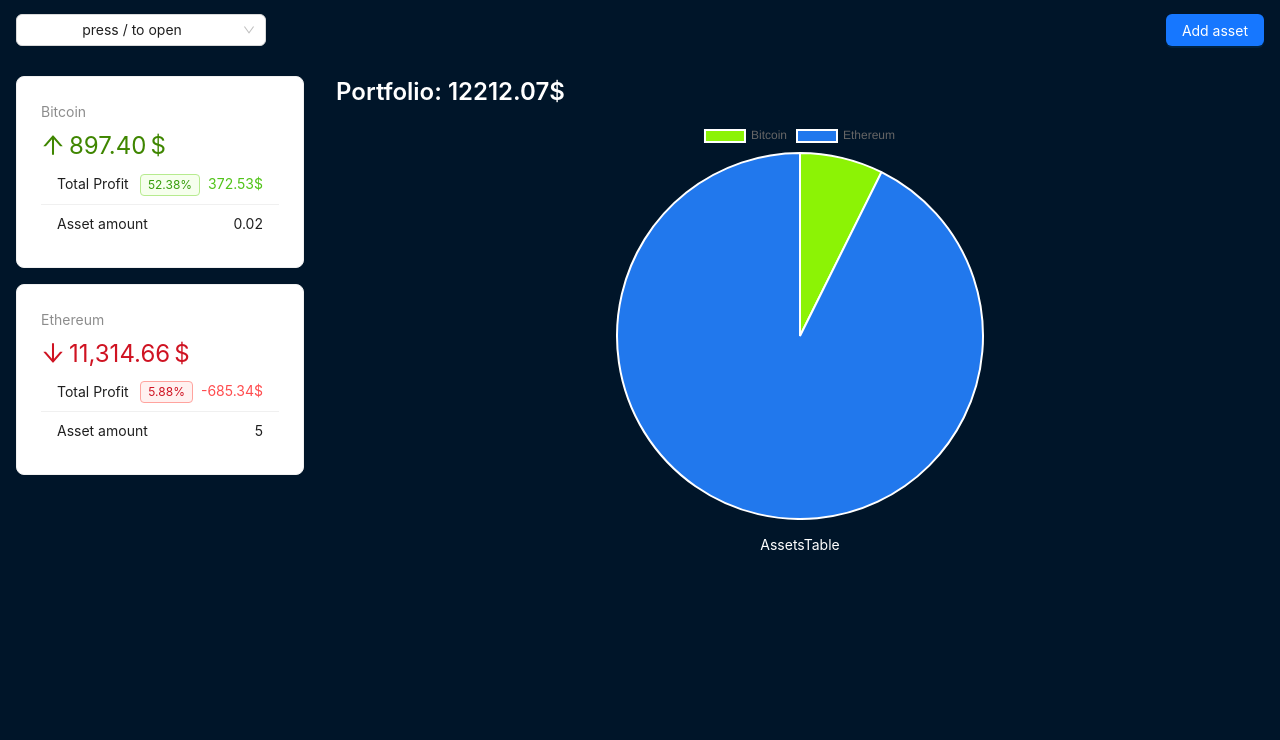
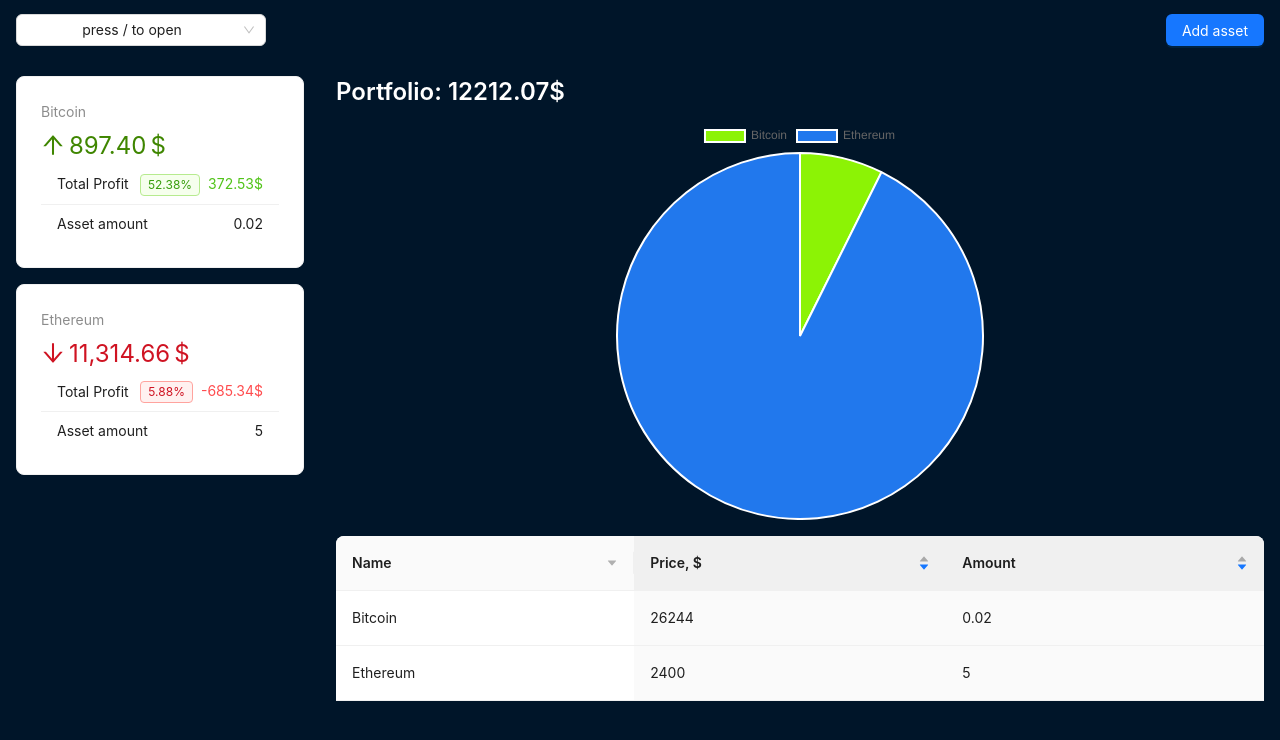
Before and after one commit to Kudzeri/react-crypto-app, a React (Vite) app: page / in a window 1280 px wide. Shown: the top 740 px of the page. Built offline with nearby package versions, Linux system fonts and the light colour scheme.

Commit message:
Add AssetsTable component"

```diff
--- a/src/components/layout/AssetsTable.jsx
+++ b/src/components/layout/AssetsTable.jsx
@@ -1,8 +1,49 @@
 import React from 'react'
+import { Table } from 'antd';
+import { useCrypto } from '../../context/cryptoContext';
+
+const columns = [
+  {
+    title: 'Name',
+    dataIndex: 'name',
+    showSorterTooltip: {
+      target: 'full-header',
+    },
+    sorter: (a, b) => a.name.length - b.name.length,
+    sortDirections: ['descend'],
+  },
+  {
+    title: 'Price, $',
+    dataIndex: 'price',
+    defaultSortOrder: 'descend',
+    sorter: (a, b) => a.price - b.price,
+  },
+  {
+    title: 'Amount',
+    dataIndex: 'amount',
+    defaultSortOrder: 'descend',
+    sorter: (a, b) => a.amount - b.amount,
+  },
+];
 
 const AssetsTable = () => {
+  const {assets} = useCrypto()
+
+const data =assets.map(a =>({
+  key: a.id,
+  name: a.name,
+  price: a.price,
+  amount: a.amount
+}))
   return (
-    <div>AssetsTable</div>
+    <Table
+    pagination={false}
+    columns={columns}
+    dataSource={data}
+    showSorterTooltip={{
+      target: 'sorter-icon',
+    }}
+  />
   )
 }
 
```
